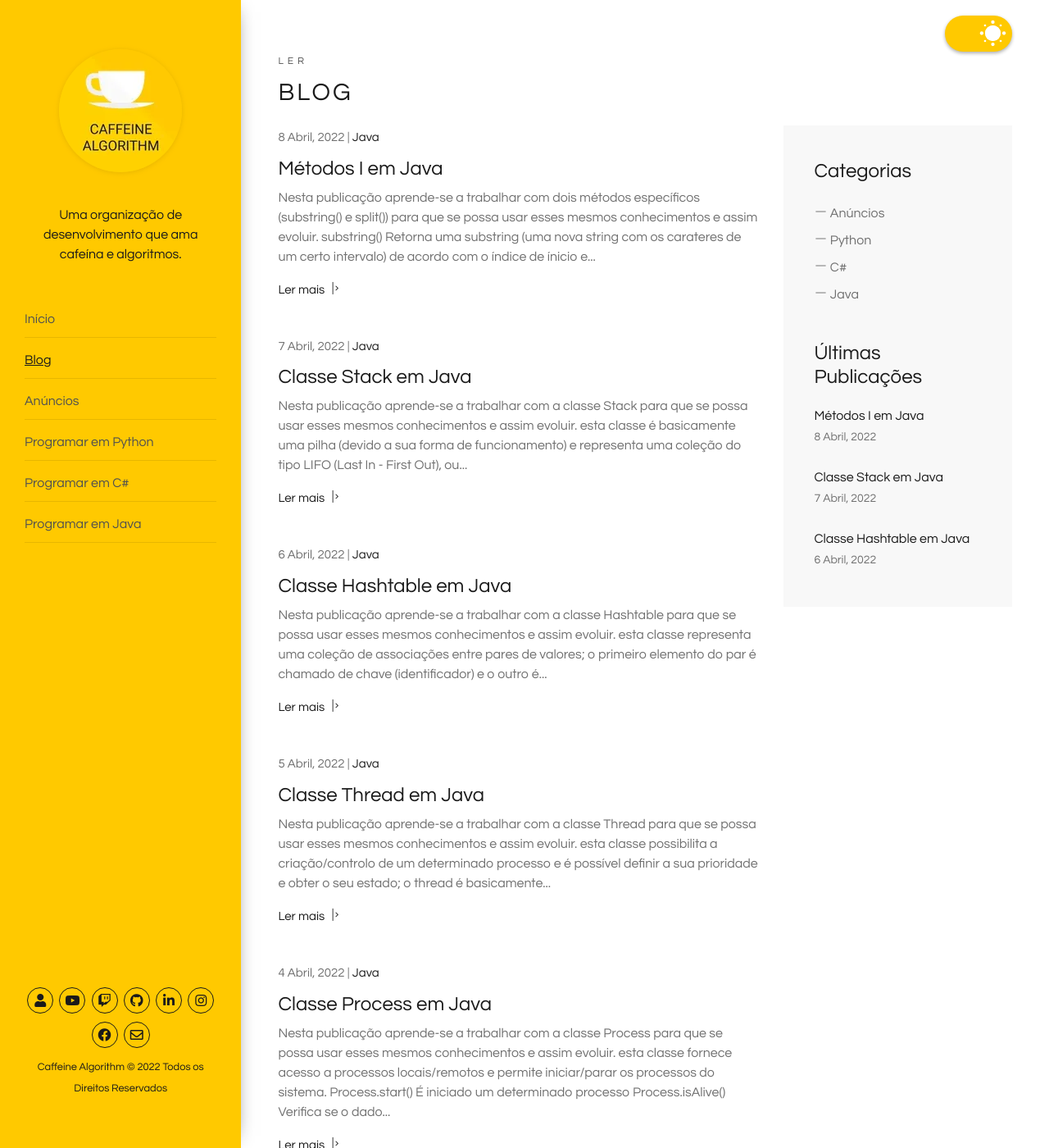
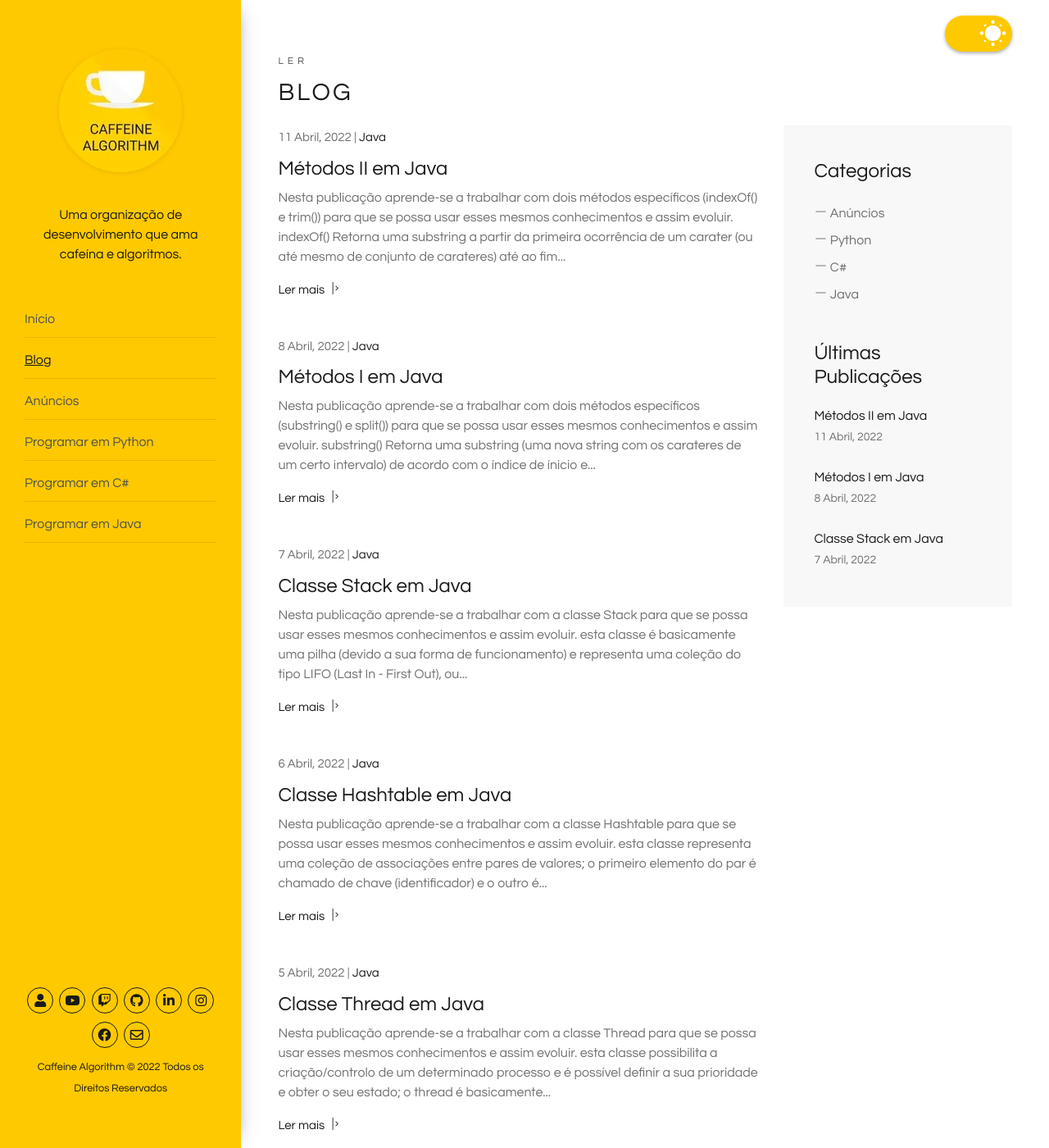
Before and after one commit to caffeinealgorithm/caffeinealgorithm.github.io, a Jekyll site: the page built from blog/index.html, in a window 1280 px wide and 1400 px high. Shown: the whole window at 82% size. Built offline with Jekyll 4.4.1, drawn with Linux system fonts in a browser that asks for light colours; the list of posts is cut into pages by our own code; some of the changed text lies outside the part shown.

Commit message:
Add 47º episode of the Java programming series

````diff
--- /dev/null
+++ b/_posts/2022-04-11-metodos-ii-em-java.md
@@ -0,0 +1,67 @@
+---
+layout: post
+excerpt: Blog
+title: 'Métodos II em Java'
+description: 'Descobre como se trabalha com dois métodos específicos (indexOf() e trim()) na linguagem de programação Java. Obtém respostas às tuas dúvidas com a teoria e os exemplos apresentados.'
+keywords: 'java, métodos, método, funções, função, publicação'
+date: 2022-04-11
+categories: [Java]
+---
+
+Nesta publicação aprende-se a trabalhar com dois métodos específicos (`indexOf()` e `trim()`) para que se possa usar esses mesmos conhecimentos e assim evoluir.
+
+`indexOf()` | Retorna uma substring a partir da primeira ocorrência de um carater (ou até mesmo de conjunto de carateres) até ao fim da determinada string
+`trim()` | Elimina os espaços presentes no início e no fim de uma string, ou seja, retorna uma cópia modificada da string original
+
+```java
+package com.caffeinealgorithm.programaremjava;
+
+import java.util.Scanner;
+
+public class MetodosII {
+  private String loremIpsum = "Lorem ipsum dolor sit amet, consectetur adipiscing elit. Vestibulum consectetur.";
+  private Scanner inputDoUtilizador = new Scanner(System.in);
+
+  public void Run() {
+    // indexOf()
+    var indice = 0;
+
+    while ((indice = loremIpsum.indexOf('i', indice)) != -1) {
+      System.out.println(loremIpsum.substring(indice));
+      indice++;
+    }
+
+    // trim()
+    System.out.print("\nInsere o teu primeiro nome: ");
+    var primeiroNome = inputDoUtilizador.nextLine();
+
+    System.out.print("Insere o teu último nome: ");
+    var ultimoNome = inputDoUtilizador.nextLine();
+
+    System.out.printf("\nNome (sem o uso do método trim()): %s %s\n", primeiroNome, ultimoNome);
+    System.out.printf("\nNome (com o uso do método trim()): %s %s\n", primeiroNome.trim(), ultimoNome.trim());
+  }
+}
+
+/*
+  ipsum dolor sit amet, consectetur adipiscing elit. Vestibulum consectetur.
+  it amet, consectetur adipiscing elit. Vestibulum consectetur.
+  ipiscing elit. Vestibulum consectetur.
+  iscing elit. Vestibulum consectetur.
+  ing elit. Vestibulum consectetur.
+  it. Vestibulum consectetur.
+  ibulum consectetur.
+  Insere o teu primeiro nome:          Nelson
+  Insere o teu último nome:    Silva
+  Nome (sem o uso do método trim()):          Nelson          Silva
+  Nome (com o uso do método trim()): Nelson Silva
+*/
+```
+
+<div class="video-container">
+  <iframe src="https://www.youtube.com/embed/qEVCtofREBM" frameborder="0" allowfullscreen></iframe>
+</div>
+
+Não te esqueças de [assistir ao vídeo](https://youtu.be/qEVCtofREBM){:target="\_blank"} e podes sempre ler esta publicação [em inglês](https://nelsonsilvadev.com/blog/20220411/methods-ii-in-java/){:target="\_blank"}.
+
+### _Happy coding!_
--- a/index.html
+++ b/index.html
@@ -76,7 +76,7 @@ keywords: organização, desenvolvimento, cafeína, algoritmos, publicações, v
       </div>
 
       <div class="row">
-        {% for video in site.java %} {% if video.id == "/java/46" %}
+        {% for video in site.java %} {% if video.id == "/java/47" %}
         <div class="col-xs-12 col-sm-3 col-sm-6 col-lg-6 col-xl-3">
           <a
             href="https://www.youtube.com/embed/{{ video.custom_id }}"
````
Also changed, not shown: _java/47.md (added, +5 -0 lines), assets/img/playlists/java/47.png (added), assets/img/playlists/java/47.webp (added).
